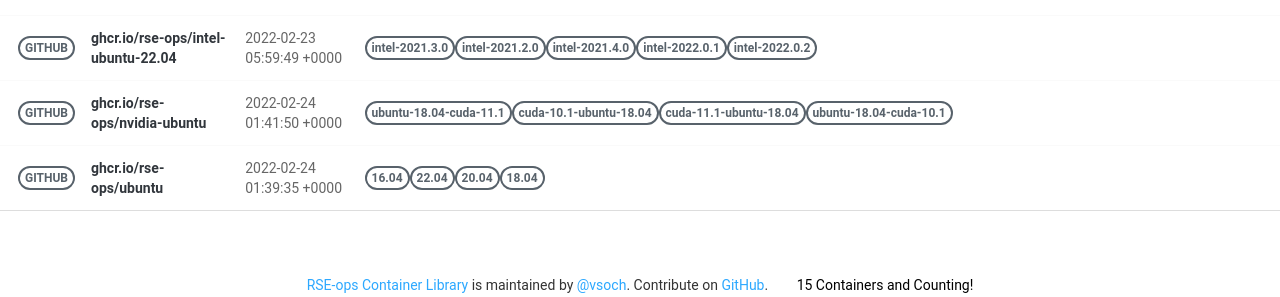
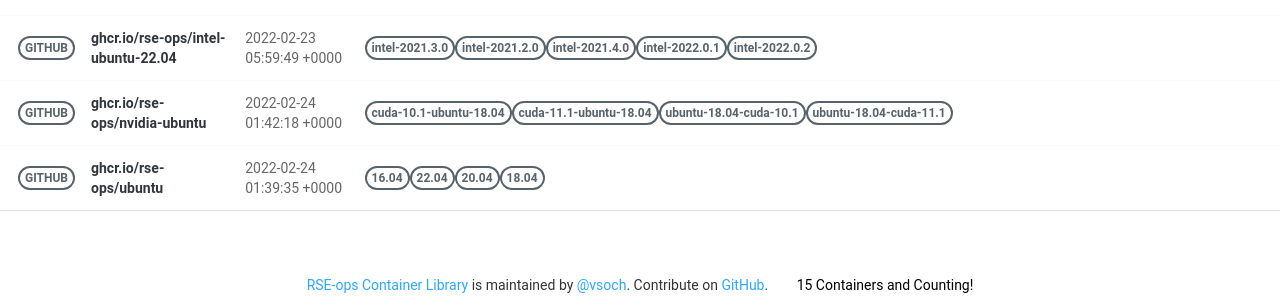
Before and after one commit to rse-ops/docker-images, a Jekyll site: the page built from pages/index.md, in a window 1280 px wide. Shown: the part 966-1263 px from the top of the page. Built offline with Jekyll 4.4.1, drawn with Linux system fonts in a browser that asks for light colours; nearby versions of some CDN libraries; part of the change alters nothing that is shown.

Commit message:
Automated push to update library 2022-02-24

```diff
--- a/_library/ghcr.io-rse-ops-nvidia-ubuntu.md
+++ b/_library/ghcr.io-rse-ops-nvidia-ubuntu.md
@@ -1,14 +1,11 @@
 ---
 layout: container
 name: ghcr.io/rse-ops/nvidia-ubuntu
-updated_at: 2022-02-24 01:41:50.901548
+updated_at: 2022-02-24 01:42:18.785698
 
 
 container_url: https://github.com/orgs/rse-ops/packages/container/package/nvidia-ubuntu
 versions:
- - tag: ubuntu-18.04-cuda-11.1
-   dockerfile: https://github.com/rse-ops/docker-images/blob/main/nvidia-ubuntu/Dockerfile
-   manifest: https://crane.ggcr.dev/manifest/ghcr.io/rse-ops/nvidia-ubuntu:ubuntu-18.04-cuda-11.1
  - tag: cuda-10.1-ubuntu-18.04
    dockerfile: https://github.com/rse-ops/docker-images/blob/main/nvidia-ubuntu/Dockerfile
    manifest: https://crane.ggcr.dev/manifest/ghcr.io/rse-ops/nvidia-ubuntu:cuda-10.1-ubuntu-18.04
@@ -18,5 +15,8 @@ versions:
  - tag: ubuntu-18.04-cuda-10.1
    dockerfile: https://github.com/rse-ops/docker-images/blob/main/nvidia-ubuntu/Dockerfile
    manifest: https://crane.ggcr.dev/manifest/ghcr.io/rse-ops/nvidia-ubuntu:ubuntu-18.04-cuda-10.1
+ - tag: ubuntu-18.04-cuda-11.1
+   dockerfile: https://github.com/rse-ops/docker-images/blob/main/nvidia-ubuntu/Dockerfile
+   manifest: https://crane.ggcr.dev/manifest/ghcr.io/rse-ops/nvidia-ubuntu:ubuntu-18.04-cuda-11.1
 
 ---
```
